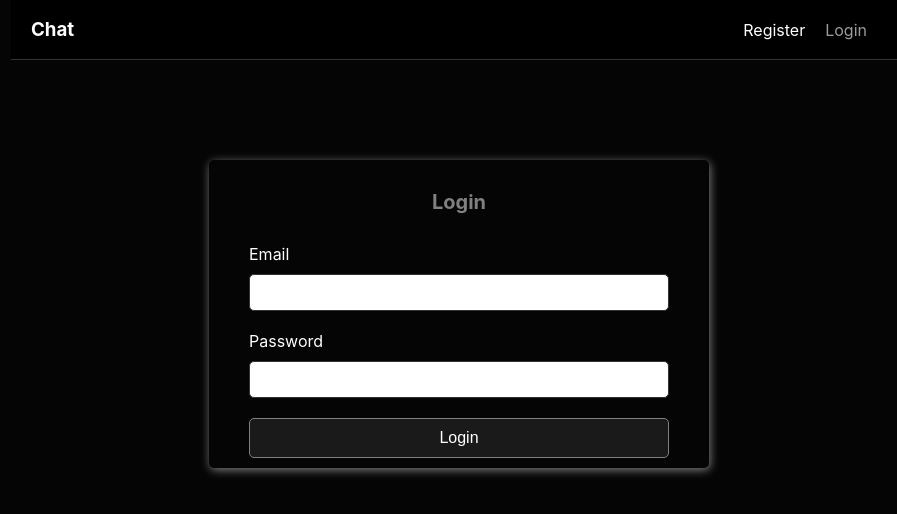
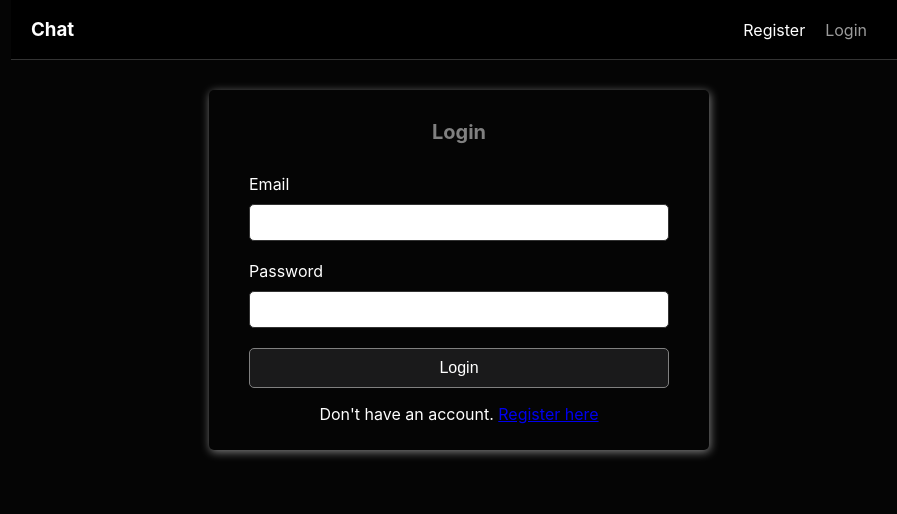
Before and after one commit to SayamJain1/chat-firebase-app, a React (Vite) app: page /login in a window 1280 px wide. Shown: the top 514 px of the page, without its empty margins (181-1078 px from the left). Built offline with nearby package versions, Linux system fonts and the light colour scheme; no server answers.

Commit message:
UI update

```diff
--- a/src/App.css
+++ b/src/App.css
@@ -39,7 +39,7 @@ nav div a {
 section {
   max-width: 500px;
   margin: 0 auto;
-  margin-top: 100px;
+  margin-top: 30px;
   box-shadow: 1px 2px 10px var(--color-4);
   padding: 10px 20px;
   border-radius: 5px;
--- a/src/pages/Login.jsx
+++ b/src/pages/Login.jsx
@@ -3,6 +3,7 @@ import { signInWithEmailAndPassword } from "firebase/auth";
 import { auth, db } from "../firebase";
 import { doc, updateDoc } from "firebase/firestore";
 import { useNavigate } from "react-router-dom";
+import { Link } from "react-router-dom";
 
 function Login() {
   const navigate = useNavigate();
@@ -65,6 +66,7 @@ function Login() {
         <button type="submit" disabled={loading} className="btn">
           {loading ? "Logging In..." : "Login"}
         </button>
+        <p style={{textAlign : 'center'}}>Don't have an account. <Link to={'/register'}>Register here</Link></p>
       </form>
     </section>
   );
--- a/src/pages/Register.jsx
+++ b/src/pages/Register.jsx
@@ -3,6 +3,7 @@ import { createUserWithEmailAndPassword } from "firebase/auth";
 import { auth, db } from "../firebase";
 import { doc, setDoc, Timestamp } from "firebase/firestore";
 import { useNavigate } from "react-router-dom";
+import { Link } from "react-router-dom";
 
 function Register() {
   const navigate = useNavigate();
@@ -89,6 +90,7 @@ function Register() {
         <button type="submit" disabled={loading} className="btn">
           Register
         </button>
+        <p style={{textAlign : 'center'}}>Already have an account. <Link to={'/login'}>Login</Link></p>
       </form>
     </section>
   );
```
